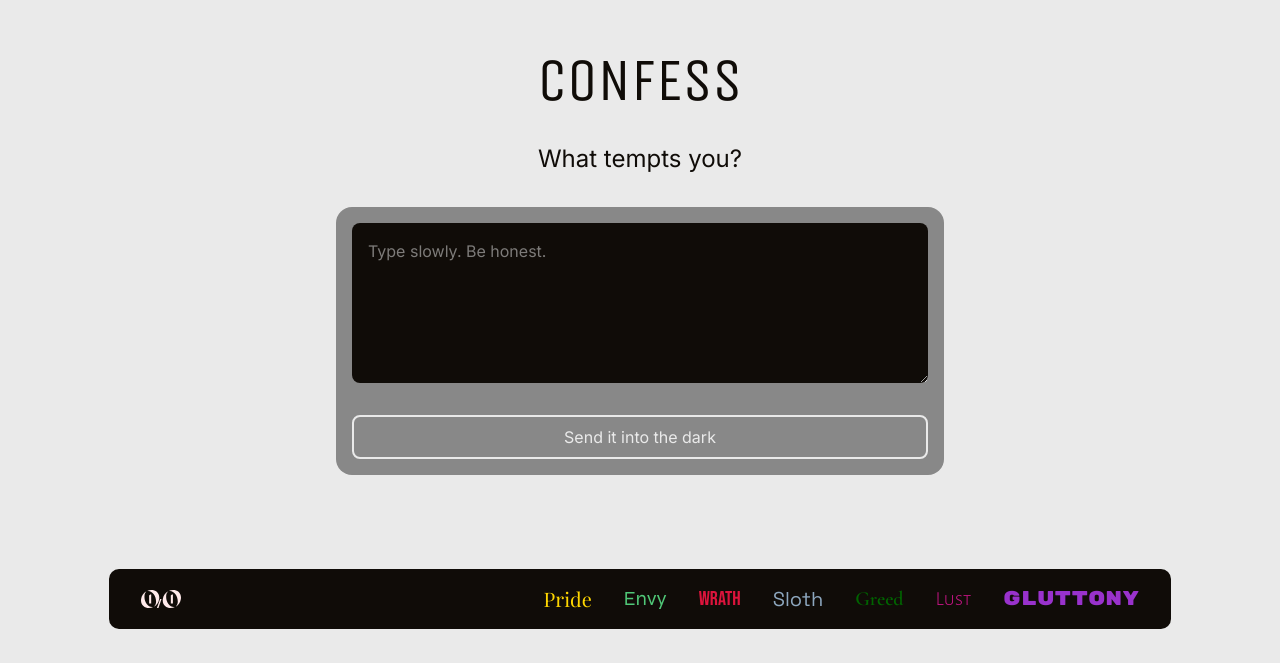
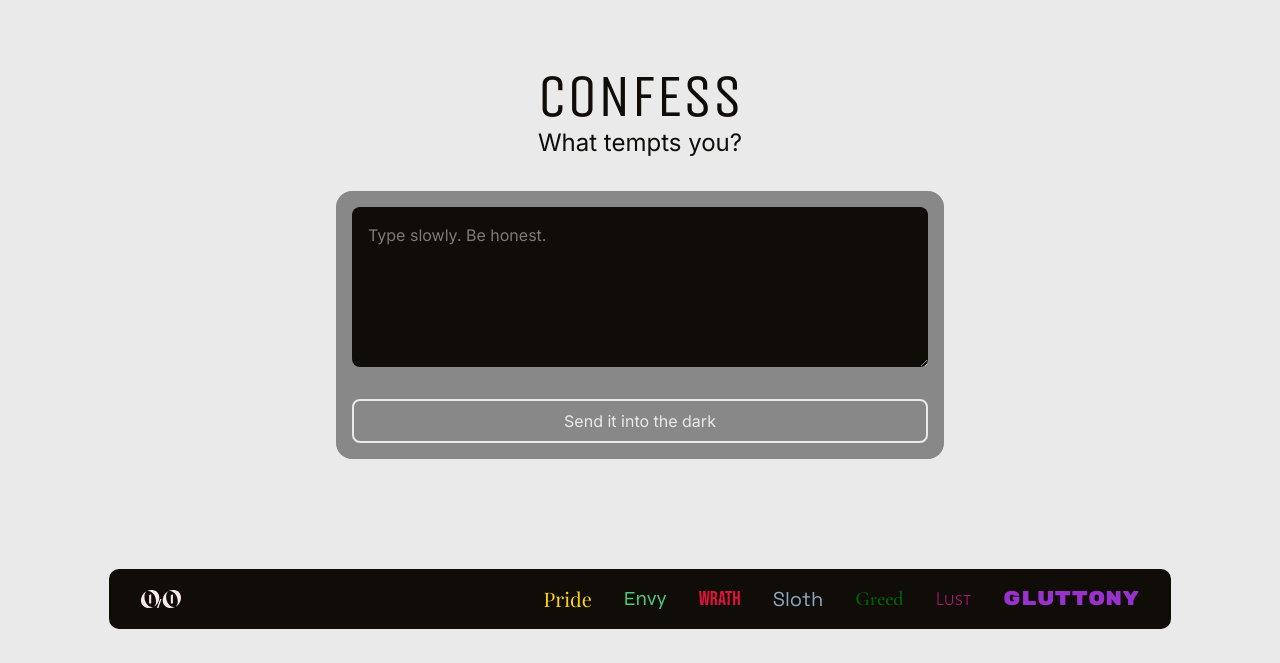
Before and after one commit to banhducnonggg/7sins, a Next.js app: page /confess in a window 1280 px wide. Shown: the part 137-800 px from the top of the page. Built offline with nearby package versions, Linux system fonts and the light colour scheme; a web font is replaced by a local one.

Commit message:
chore: adjust spacing

```diff
--- a/src/app/confess/page.tsx
+++ b/src/app/confess/page.tsx
@@ -3,9 +3,9 @@ import DefaultLayout from "@/components/Layout/DefaultLayout";
 export default function Confess() {
   return (
     <DefaultLayout>
-      <div className="flex flex-col items-center justify-center w-full h-screen gap-8 p-8 text-background bg-foreground">
+      <div className="flex flex-col items-center justify-center w-full h-screen gap-0 p-8 text-background bg-foreground">
         <h1 className="text-4xl md:text-6xl font-title">CONFESS</h1>
-        <p className="text-2xl md:4xl font-body">What tempts you?</p>
+        <p className="mb-8 text-2xl md:4xl font-body">What tempts you?</p>
         <form className="flex flex-col items-center justify-center w-full gap-8 p-4 md:w-5/6 lg:w-1/2 bg-secondary rounded-2xl">
           <textarea
             placeholder="Type slowly. Be honest."
```
